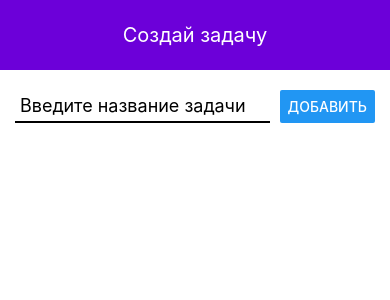
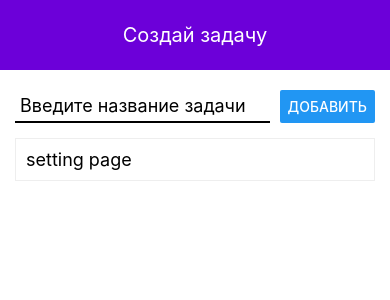
Before and after one commit to antmedwedew/todo-list_React-Native, a React Native app: screen / in a window 390 px wide. Shown: the top 300 px of the page. Built offline with nearby package versions, Linux system fonts and the light colour scheme.

Commit message:
add_screens, add_CardTodo

```diff
--- a/App.js
+++ b/App.js
@@ -1,12 +1,13 @@
-import React, { useState } from 'react';
-import { StyleSheet, View, FlatList, Text } from 'react-native';
-import { AddTodo } from './src/AddTodo';
-import { Navbar } from './src/Navbar';
-import { Todo } from './src/Todo';
+import React, { useState } from 'react'
+import { StyleSheet, View } from 'react-native'
+import { Navbar } from './src/components/Navbar'
+import { MainScreen } from './src/screens/MainScreen'
+import { TodoScreen } from './src/screens/TodoScreen'
 
 export default function App() {
 
-  const [todos, setTodos] = useState([])
+  const [todos, setTodos] = useState([{id: '1', title: 'setting page'}])
+  const [todoId, setTodoId] = useState(null)
 
   const addTodo = (title)=> {
     setTodos(prev => [
@@ -22,19 +23,26 @@ export default function App() {
     setTodos(prev => prev.filter(todo => todo.id !== id))
   }
 
+  let content = (
+    <MainScreen
+      todos={todos}
+      removeTodo={removeTodo}
+      addTodo={addTodo}
+      openTodo={id => {setTodoId(id)}}
+    />
+  )
+
+  if (todoId) {
+    const selectedTodo = todos.find(todo => todo.id === todoId)
+    content = <TodoScreen goBack={() => setTodoId(null)} todo={selectedTodo}/>
+  }
+
   return (
     <View>
       <Navbar />
 
       <View style={styles.container}>
-        <AddTodo onAddTodo={addTodo} />
-
-        <FlatList
-          keyExtractor={item => item.id.toString()}
-          data={todos}
-          renderItem={({ item })=> <Todo todo={item} onRemove={removeTodo}/>}
-        />
-
+        { content }
       </View>
     </View>
   );
--- a/package.json
+++ b/package.json
@@ -8,11 +8,16 @@
     "eject": "expo eject"
   },
   "dependencies": {
+    "@react-native-community/masked-view": "^0.1.10",
     "expo": "~38.0.8",
     "expo-status-bar": "^1.0.2",
     "react": "~16.11.0",
     "react-dom": "~16.11.0",
     "react-native": "https://github.com/expo/react-native/archive/sdk-38.0.2.tar.gz",
+    "react-native-gesture-handler": "^1.6.1",
+    "react-native-reanimated": "^1.9.0",
+    "react-native-safe-area-context": "^3.0.7",
+    "react-native-screens": "^2.9.0",
     "react-native-web": "~0.11.7"
   },
   "devDependencies": {
--- a/src/Navbar.js
+++ b/src/components/Navbar.js
@@ -1,5 +1,6 @@
 import React from 'react'
 import { View, Text, StyleSheet } from 'react-native'
+import { THEME } from '../theme'
 
 export const Navbar = (props)=> {
     return (
@@ -12,7 +13,7 @@ export const Navbar = (props)=> {
 const styles = StyleSheet.create({
     navbar: {
         height: 70,
-        backgroundColor: '#6c00d9',
+        backgroundColor: THEME.MAIN_COLOR,
         alignItems: 'center',
         justifyContent: 'center'
     },
--- a/src/Todo.js
+++ b/src/components/Todo.js
@@ -1,9 +1,12 @@
 import React from 'react'
 import { View, Text, StyleSheet, TouchableOpacity } from 'react-native'
 
-export const Todo = ({ todo, onRemove })=> {
+export const Todo = ({ todo, onRemove, onOpen })=> {
     return (
-        <TouchableOpacity onLongPress={()=> onRemove(todo.id)}>
+        <TouchableOpacity
+            onLongPress={() => onRemove(todo.id)}
+            onPress={() => onOpen(todo.id)}
+        >
             <View style={styles.todo}>
                 <Text style={styles.todoText}>{todo.title}</Text>
             </View>
--- /dev/null
+++ b/src/components/ui/AppCard.js
@@ -0,0 +1,21 @@
+import React from 'react'
+import {StyleSheet, View} from 'react-native'
+
+export const AppCard = (props) => (
+    <View style={styles.default}>
+        {props.children}
+    </View>
+)
+
+const styles = StyleSheet.create({
+  default: {
+    padding: 20,
+    shadowColor: '#000',
+    shadowRadius: 2,
+    shadowOpacity: 0.3,
+    shadowOffset: {width: 2, height: 2},
+    elevation: 8,
+    backgroundColor: '#fff',
+    borderRadius: 10
+  }
+})
--- a/src/screens/MainScreen.js
+++ b/src/screens/MainScreen.js
@@ -1,10 +1,23 @@
 import React from 'react'
-import { View, Text, StyleSheet } from 'react-native'
+import { View, StyleSheet, FlatList } from 'react-native'
+import { AddTodo } from '../components/AddTodo'
+import { Todo } from '../components/Todo'
 
-export const MainScreen = props => {
-    return (
-        <View>
+export const MainScreen = ({ addTodo, todos, removeTodo, openTodo }) => {
+  return (
+    <View>
+      <AddTodo onAddTodo={addTodo} />
 
-        </View>
-    )
+      <FlatList
+        keyExtractor={item => item.id.toString()}
+        data={todos}
+        renderItem={({ item })=> (
+          <Todo todo={item} onRemove={removeTodo} onOpen={openTodo}/>)}
+      />
+    </View>
+  )
 }
+
+const styles = StyleSheet.create({
+
+})
--- /dev/null
+++ b/src/screens/TodoScreen.js
@@ -0,0 +1,44 @@
+import React from 'react'
+import { View, Text, StyleSheet, Button } from 'react-native'
+import { AppCard } from '../components/ui/AppCard'
+import { THEME } from '../theme'
+
+export const TodoScreen = ({ goBack, todo }) => {
+    return (
+      <View>
+        <AppCard>
+          <Text style={styles.title}>{todo.title}</Text>
+          <View style={styles.cardButton}>
+            <Button title='Редактировать'/>
+          </View>
+        </AppCard>
+        <View style={styles.buttons}>
+          <View style={styles.button}>
+            <Button title='Назад' color={THEME.GREY_COLOR} onPress={goBack}/>
+          </View>
+          <View style={styles.button}>
+            <Button title='Удалить' color={THEME.DANGER_COLOR} onPress={() => {}}/>
+          </View>
+        </View>
+      </View>
+    )
+}
+
+const styles = StyleSheet.create({
+  buttons: {
+    flexDirection: 'row',
+    justifyContent: 'space-between',
+    marginTop: 15
+  },
+  button: {
+    width: '35%'
+  },
+  title: {
+    fontSize: 20,
+  },
+  cardButton: {
+    marginTop: 15,
+    flexDirection: 'row',
+    justifyContent: 'flex-start'
+  }
+})
--- /dev/null
+++ b/src/theme.js
@@ -0,0 +1,5 @@
+export const THEME = {
+    MAIN_COLOR: '#6c00d9',
+    DANGER_COLOR: '#eb2323',
+    GREY_COLOR: '#757575'
+}
```
Also changed, not shown: src/components/AddTodo.js (renamed from src/AddTodo.js), 1 other file (tests, documents, lock files or other folders).
